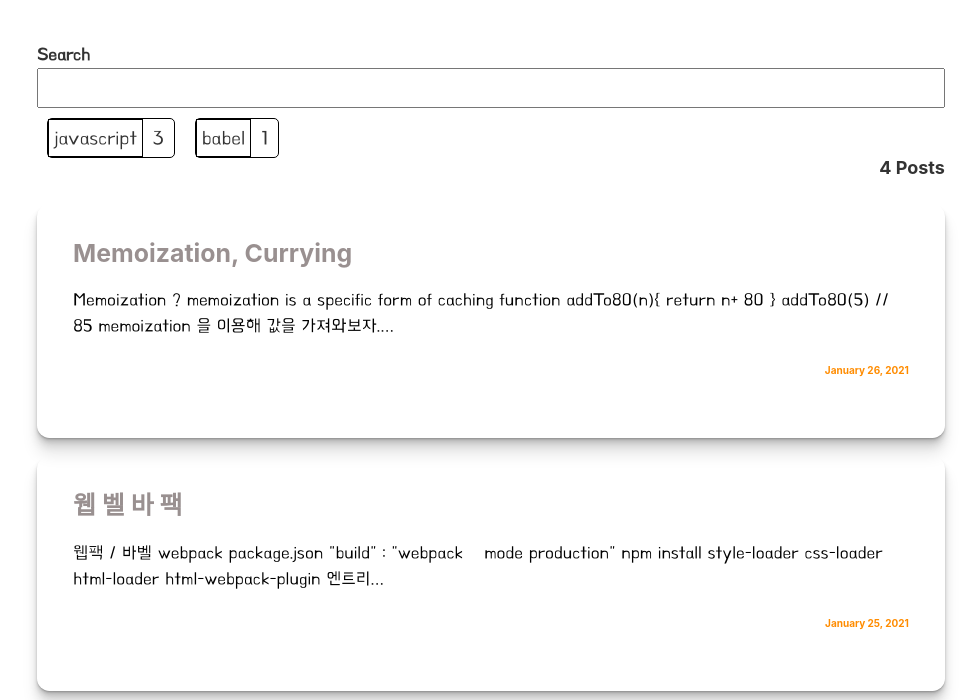
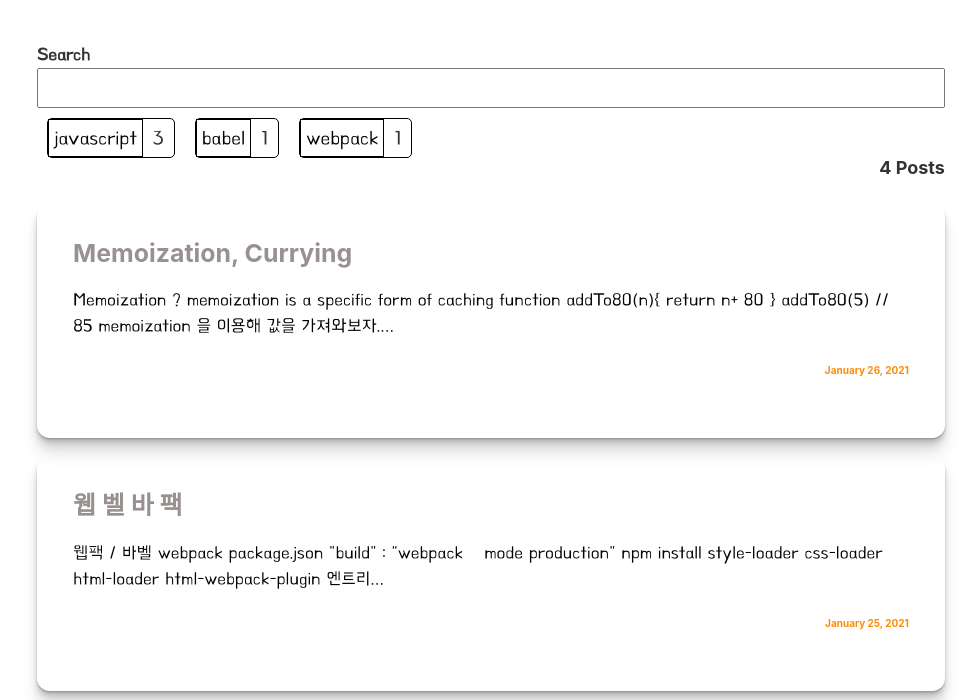
Before and after one commit to sunhwa508/my-gatsby-blog, a Gatsby site: page / in a window 1280 px wide. Shown: the part 100-800 px from the top of the page, without its empty margins (149-1129 px from the left). Built offline with nearby package versions, Linux system fonts and the light colour scheme; Gatsby itself is replaced by a stand-in of ours; some packages are replaced by stand-ins of ours.

Commit message:
태그 오류 수정

```diff
--- a/src/components/tag.js
+++ b/src/components/tag.js
@@ -14,6 +14,8 @@ const TagSpan = styled.span`
     font-size:20px;
     border:1px solid black;
     padding:5px;
+    background-color: ${props => props.onTagSelect ? "goldenrod" : "white"};
+    color: ${props => props.onTagSelect ? "white" : "black"};
 `;
 const TagCount = styled.div`
     font-size:20px;
@@ -43,7 +45,7 @@ export default function Tag({ tag, onTagSelect, marginTop = 10 }) {
                 htmlFor={onTagSelect && `tag-${tag.name}`}
                 style={{ marginTop: marginTop }}
             >
-                <TagSpan>{tag.name}</TagSpan>
+                <TagSpan onTagSelect={tag.selected}>{tag.name}</TagSpan>
                 {tag.totalCount && <TagCount>{tag.totalCount}</TagCount>}
             </TagLabel>
         </>
--- a/src/markdown-pages/webpack&babel.md
+++ b/src/markdown-pages/webpack&babel.md
@@ -2,7 +2,7 @@
 title: " 웹 벨 바 팩 "
 date:  "2021-01-25"
 description: "☃︎"
-tags: ["babel"]
+tags: ["babel", "webpack"]
 ---
 
 ### 웹팩 / 바벨
```
